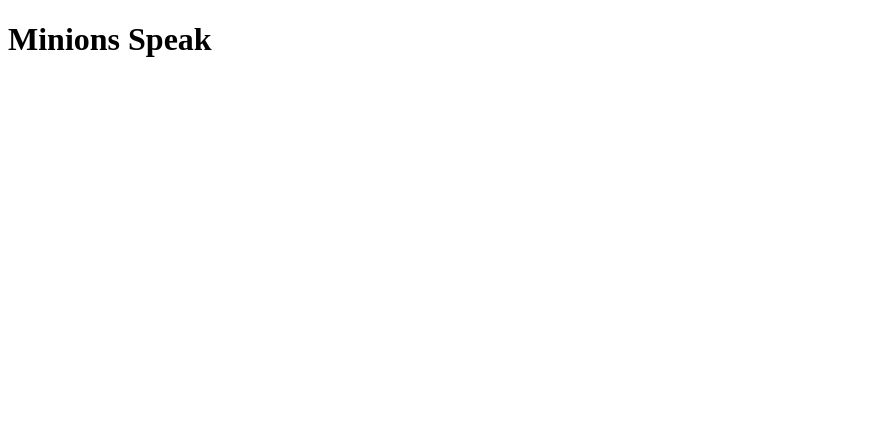
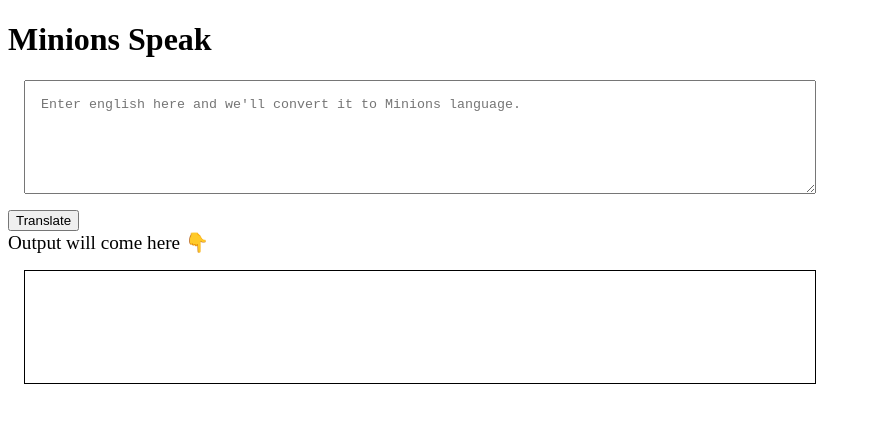
Before and after one commit to ChhikaraBRUH/neoG-markSix-Minions-Speak, a plain HTML site: page index.html in a window 1280 px wide. Shown: the whole page, without its empty margins (0-871 px from the left). Drawn offline with Linux system fonts and the light colour scheme.

Commit message:
input & output done

```diff
--- /dev/null
+++ b/app.js
@@ -0,0 +1,9 @@
+var btnTranslate = document.querySelector("#btn-translate");
+var txtInput = document.querySelector("#txt-input");
+var outputDiv = document.querySelector("#output");
+
+function clickHandler() {
+    outputDiv.innerText = "This was pressed! " + txtInput.value;
+}
+
+btnTranslate.addEventListener("click", clickHandler);
--- a/index.html
+++ b/index.html
@@ -6,10 +6,33 @@
     <meta http-equiv="X-UA-Compatible" content="IE=edge">
     <meta name="viewport" content="width=device-width, initial-scale=1.0">
     <title>Minions Speak</title>
+    <style>
+        textarea {
+            width: 60%;
+            height: 10vh;
+            display: block;
+            padding: 1rem;
+            margin: 1rem;
+        }
+
+        #output {
+            width: 60%;
+            height: 10vh;
+            border: 1px solid black;
+            padding: 1rem;
+            margin: 1rem;
+        }
+    </style>
 </head>
 
 <body>
     <h1>Minions Speak</h1>
+    <textarea id="txt-input" placeholder="Enter english here and we'll convert it to Minions language."></textarea>
+    <button id="btn-translate">Translate</button>
+    <div style="font-size: larger;">Output will come here 👇</div>
+    <div id="output"></div>
+
+    <script src="app.js" type="text/javascript"></script>
 </body>
 
 </html>
```
